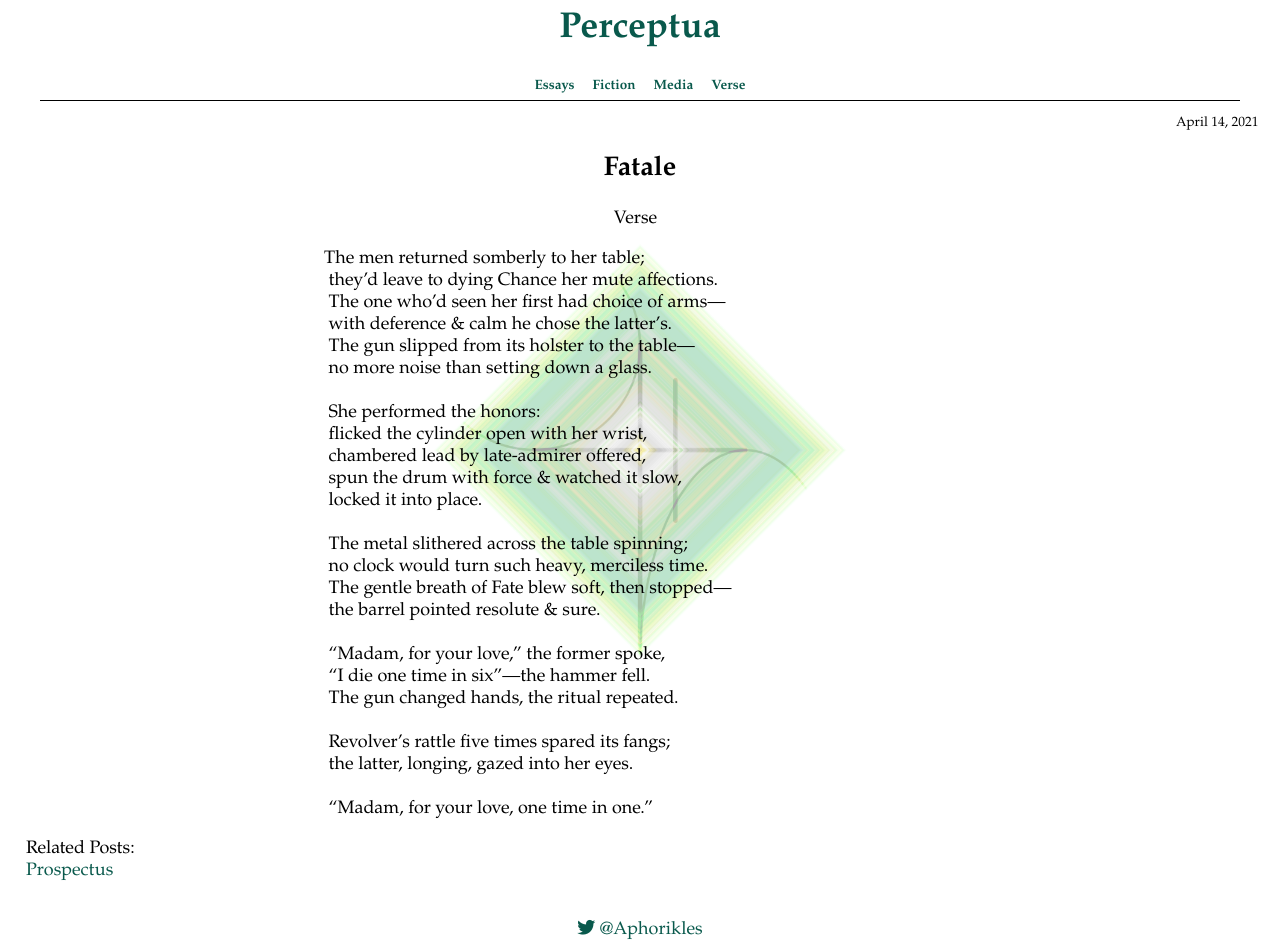
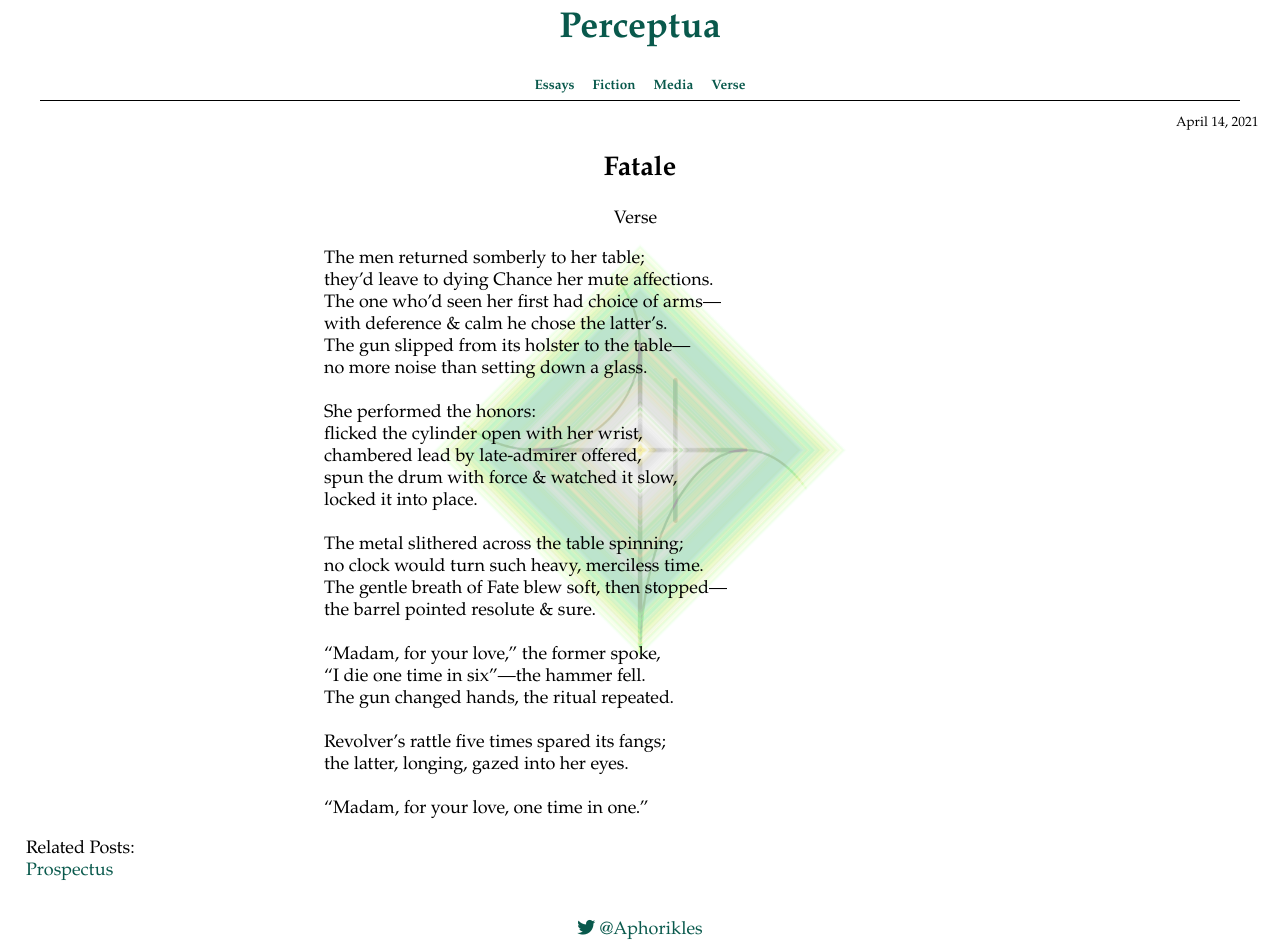
Before and after one commit to Perceptua/perceptua, a Jekyll site: the page built from _posts/2021-04-14-fatale.md, in a window 1280 px wide. Built offline with Jekyll 4.4.1, drawn with Linux system fonts in a browser that asks for light colours.

Commit message:
update hanging css & post linebreaks

```diff
--- a/_includes/footer.html
+++ b/_includes/footer.html
@@ -2,8 +2,4 @@
   <div>
     <a target="_blank" href="https://twitter.com/Aphorikles"><i class="fab fa-twitter"></i> @Aphorikles</a>
   </div>
-
-  <div class="social">
-    <div class="sharethis-inline-share-buttons"></div>
-  </div>
 </div>
--- a/_posts/2021-04-14-fatale.md
+++ b/_posts/2021-04-14-fatale.md
@@ -6,31 +6,29 @@ description: A poem by Aphorikles.
 keywords: verse, poetry, blank verse
 layout: post
 ---
-<p class="hanging">
-  The men returned somberly to her table;<br>
-  they’d leave to dying Chance her mute affections.<br>
-  The one who’d seen her first had choice of arms—<br>
-  with deference & calm he chose the latter’s.<br>
-  The gun slipped from its holster to the table—<br>
-  no more noise than setting down a glass.<br>
-  <br>
-  She performed the honors:<br>
-  flicked the cylinder open with her wrist,<br>
-  chambered lead by late-admirer offered,<br>
-  spun the drum with force & watched it slow,<br>
-  locked it into place.<br>
-  <br>
-  The metal slithered across the table spinning;<br>
-  no clock would turn such heavy, merciless time.<br>
-  The gentle breath of Fate blew soft, then stopped—<br>
-  the barrel pointed resolute & sure.<br>
-  <br>
-  “Madam, for your love,” the former spoke,<br>
-  “I die one time in six”—the hammer fell.<br>
-  The gun changed hands, the ritual repeated.<br>
-  <br>
-  Revolver’s rattle five times spared its fangs;<br>
-  the latter, longing, gazed into her eyes.<br>
-  <br>
-  “Madam, for your love, one time in one.”<br>
-</p>
+<p class="hanging">The men returned somberly to her table;</p>
+<p class="hanging">they’d leave to dying Chance her mute affections.
+<p class="hanging">The one who’d seen her first had choice of arms—</p>
+<p class="hanging">with deference & calm he chose the latter’s.</p>
+<p class="hanging">The gun slipped from its holster to the table—</p>
+<p class="hanging">no more noise than setting down a glass.</p>
+<br>
+<p class="hanging">She performed the honors:</p>
+<p class="hanging">flicked the cylinder open with her wrist,</p>
+<p class="hanging">chambered lead by late-admirer offered,</p>
+<p class="hanging">spun the drum with force & watched it slow,</p>
+<p class="hanging">locked it into place.</p>
+<br>
+<p class="hanging">The metal slithered across the table spinning;</p>
+<p class="hanging">no clock would turn such heavy, merciless time.</p>
+<p class="hanging">The gentle breath of Fate blew soft, then stopped—</p>
+<p class="hanging">the barrel pointed resolute & sure.</p>
+<br>
+<p class="hanging">“Madam, for your love,” the former spoke,</p>
+<p class="hanging">“I die one time in six”—the hammer fell.</p>
+<p class="hanging">The gun changed hands, the ritual repeated.</p>
+<br>
+<p class="hanging">Revolver’s rattle five times spared its fangs;</p>
+<p class="hanging">the latter, longing, gazed into her eyes.</p>
+<br>
+<p class="hanging">“Madam, for your love, one time in one.”</p>
--- a/index.html
+++ b/index.html
@@ -104,11 +104,6 @@
       <div>
         <a target="_blank" href="https://twitter.com/Aphorikles"><i class="fab fa-twitter"></i> @Aphorikles</a>
       </div>
-
-      <div class="social">
-        <div class="sharethis-inline-share-buttons"></div>
-      </div>
     </div>
-
   </body>
 </html>
--- a/static/main.css
+++ b/static/main.css
@@ -184,6 +184,7 @@ header {
 
 .hanging {
 	text-indent: -0.25em;
+	margin: 0 auto;
 	padding-left: 0.25em;
 }
 
```
Also changed, not shown: _posts/2022-05-05-an-early-hours-dream-this-5th-of-may.md (+6 -9 lines), _posts/2022-05-06-prospectus.md (+14 -16 lines).
